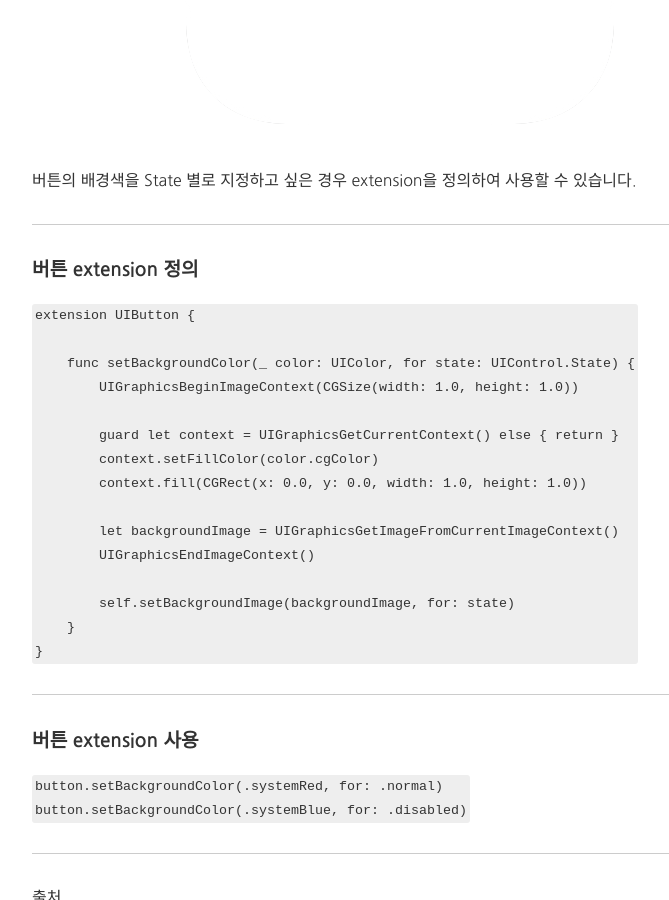
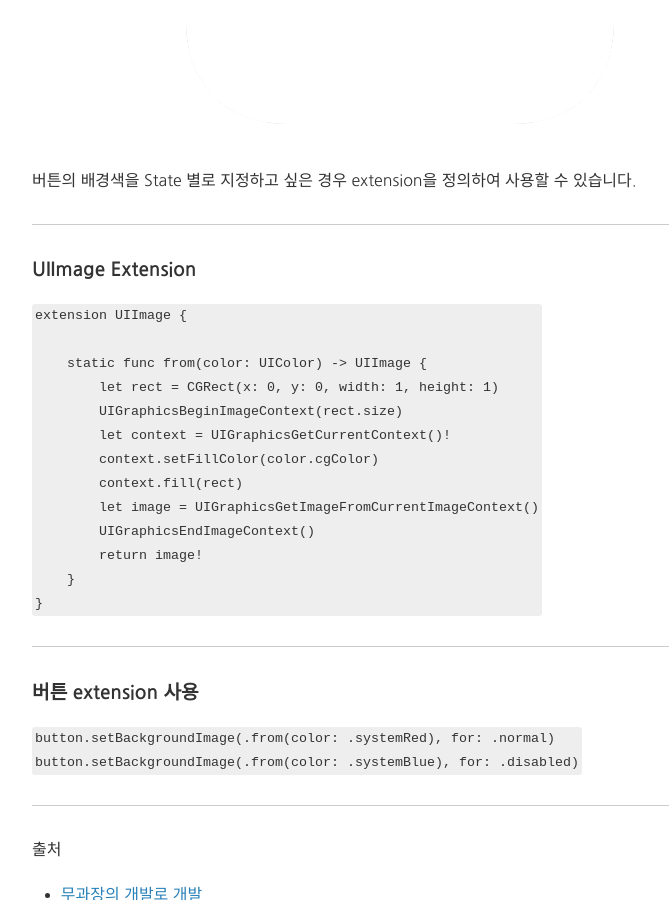
Before and after one commit to jesterz91/jesterz91.github.io, a Jekyll site: the page built from _posts/ios/2021-04-13-ios-button-background-color.md, in a window 1280 px wide and 900 px high, scrolled down 630 px. Shown: the whole window, without its empty margins (240-909 px from the left). Built offline with Jekyll 4.4.1, drawn with Linux system fonts in a browser that asks for light colours; nearby versions of some CDN libraries; comment, search, counter and statistics services are not loaded; a style sheet for code colours, icons or effects is not loaded.

Commit message:
Modify Content

````diff
--- a/_posts/ios/2021-04-13-ios-button-background-color.md
+++ b/_posts/ios/2021-04-13-ios-button-background-color.md
@@ -1,7 +1,7 @@
 ---
 layout: post
-title:  "[iOS] 버튼의 배경색을 state 별로 지정하기"
-date:   2021-04-13 00:00:00
+title: "[iOS] 버튼의 배경색을 state 별로 지정하기"
+date: 2021-04-13 00:00:00
 categories: iOS
 tags: iOS Swift
 ---
@@ -10,38 +10,36 @@ tags: iOS Swift
 
 버튼의 배경색을 State 별로 지정하고 싶은 경우 extension을 정의하여 사용할 수 있습니다.
 
-***
+---
 
-#### 버튼 extension 정의
+#### UIImage Extension
 
 ```swift
-extension UIButton {
+extension UIImage {
 
-    func setBackgroundColor(_ color: UIColor, for state: UIControl.State) {
-        UIGraphicsBeginImageContext(CGSize(width: 1.0, height: 1.0))
-
-        guard let context = UIGraphicsGetCurrentContext() else { return }
+    static func from(color: UIColor) -> UIImage {
+        let rect = CGRect(x: 0, y: 0, width: 1, height: 1)
+        UIGraphicsBeginImageContext(rect.size)
+        let context = UIGraphicsGetCurrentContext()!
         context.setFillColor(color.cgColor)
-        context.fill(CGRect(x: 0.0, y: 0.0, width: 1.0, height: 1.0))
-
-        let backgroundImage = UIGraphicsGetImageFromCurrentImageContext()
+        context.fill(rect)
+        let image = UIGraphicsGetImageFromCurrentImageContext()
         UIGraphicsEndImageContext()
-
-        self.setBackgroundImage(backgroundImage, for: state)
+        return image!
     }
 }
 ```
 
-***
+---
 
 #### 버튼 extension 사용
 
 ```swift
-button.setBackgroundColor(.systemRed, for: .normal)
-button.setBackgroundColor(.systemBlue, for: .disabled)
+button.setBackgroundImage(.from(color: .systemRed), for: .normal)
+button.setBackgroundImage(.from(color: .systemBlue), for: .disabled)
 ```
 
-***
+---
 
 출처
 
````
